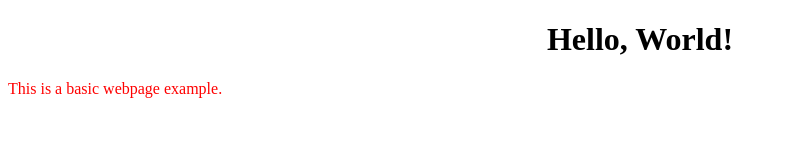
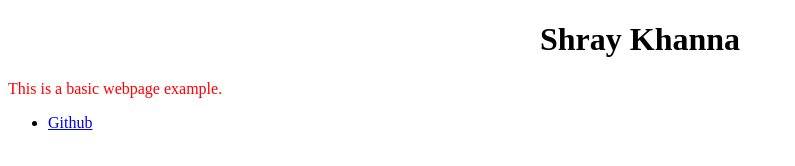
Before and after one commit to luckystrikeitstoasted/luckystrikeitstoasted.github.io, a plain HTML site: page index.html in a window 1280 px wide. Shown: the whole page, without its empty margins (0-795 px from the left). Drawn offline with Linux system fonts and the light colour scheme.

Commit message:
Github Link

```diff
--- a/index.html
+++ b/index.html
@@ -8,8 +8,21 @@
 </head>
 <body>
     <div class="container">
-        <h1>Hello, World!</h1>
+        <h1>Shray Khanna</h1>
         <p>This is a basic webpage example.</p>
     </div>
+
+    <nav>
+      <ul>
+        <li>
+            <a href="https://github.com/luckystrikeitstoasted">Github</a>
+        </li>
+      </ul>
+    </nav>
+
+
+
+
+
 </body>
 </html>
```
